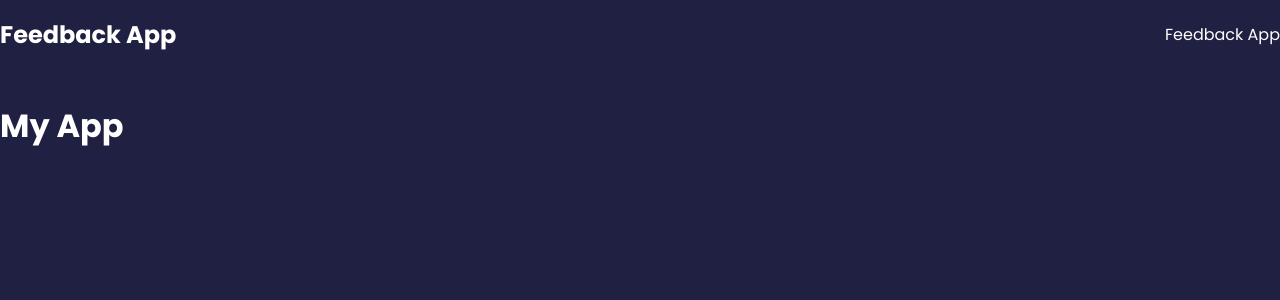
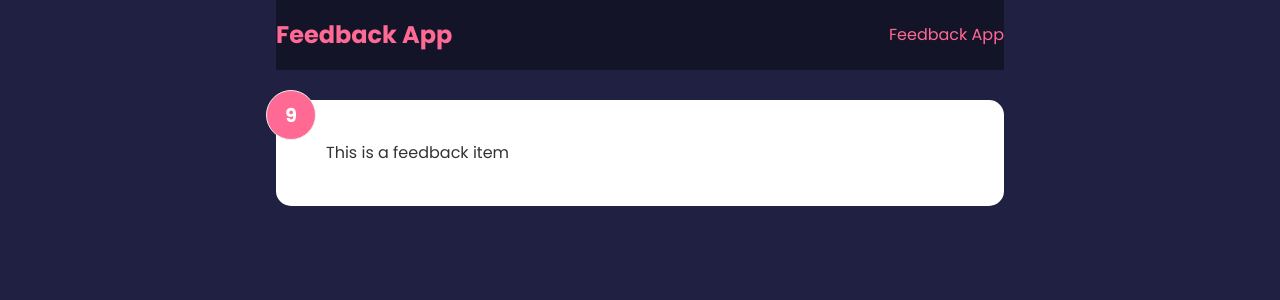
Before and after one commit to michellejanay/Feedback-app, a React (Create React App) app: page / in a window 1280 px wide. Shown: the top 300 px of the page. Built offline with nearby package versions, Linux system fonts and the light colour scheme.

Commit message:
setting state: rating, text

```diff
--- a/src/App.js
+++ b/src/App.js
@@ -1,12 +1,13 @@
-import Header from "./components/Header"
+import Header from "./components/Header";
+import Feedbackitem from "./components/Feedbackitem";
 
 const App = () => {
   return (
     <>
-    <Header />
-    <div>
-      <h1>My App</h1>
-    </div>
+      <Header />
+      <div className="container">
+        <Feedbackitem />
+      </div>
     </>
   );
 };
--- /dev/null
+++ b/src/components/Feedbackitem.jsx
@@ -0,0 +1,15 @@
+import React, {useState} from 'react'
+
+const Feedbackitem = () => {
+    const [rating, setRating] = useState(9);
+    const [text, setText] = useState('This is a feedback item')
+
+  return (
+    <div className='card'>
+        <h3 className="num-display">{rating}</h3>
+        <p className="text-display">{text}</p>
+    </div>
+  )
+}
+
+export default Feedbackitem
--- a/src/components/Header.jsx
+++ b/src/components/Header.jsx
@@ -1,20 +1,27 @@
-import PropTypes from 'prop-types'
+import PropTypes from "prop-types";
 
-const Header = ({ text }) => {
+const Header = ({ text, bgColor, textColor }) => {
+  const headerStyles = { backgroundColor: bgColor, color: textColor };
   return (
-    <header>
-      <h2>Feedback App</h2>
-      <p>{text}</p>
-    </header>
-  )
-}
+    <div className="container">
+      <header style={headerStyles}>
+        <h2>Feedback App</h2>
+        <p>{text}</p>
+      </header>
+    </div>
+  );
+};
 
 Header.defaultProps = {
-    text: "Feedback App"
-}
+  text: "Feedback App",
+  bgColor: "rgba(0,0,0,0.4)",
+  textColor: "#ff6a95",
+};
 
 Header.propTypes = {
-    text: PropTypes.string
-}
+  text: PropTypes.string,
+  bgColor: PropTypes.string,
+  textColor: PropTypes.string,
+};
 
-export default Header
+export default Header;
```
Also changed, not shown: 1 other file (tests, documents, lock files or other folders).
